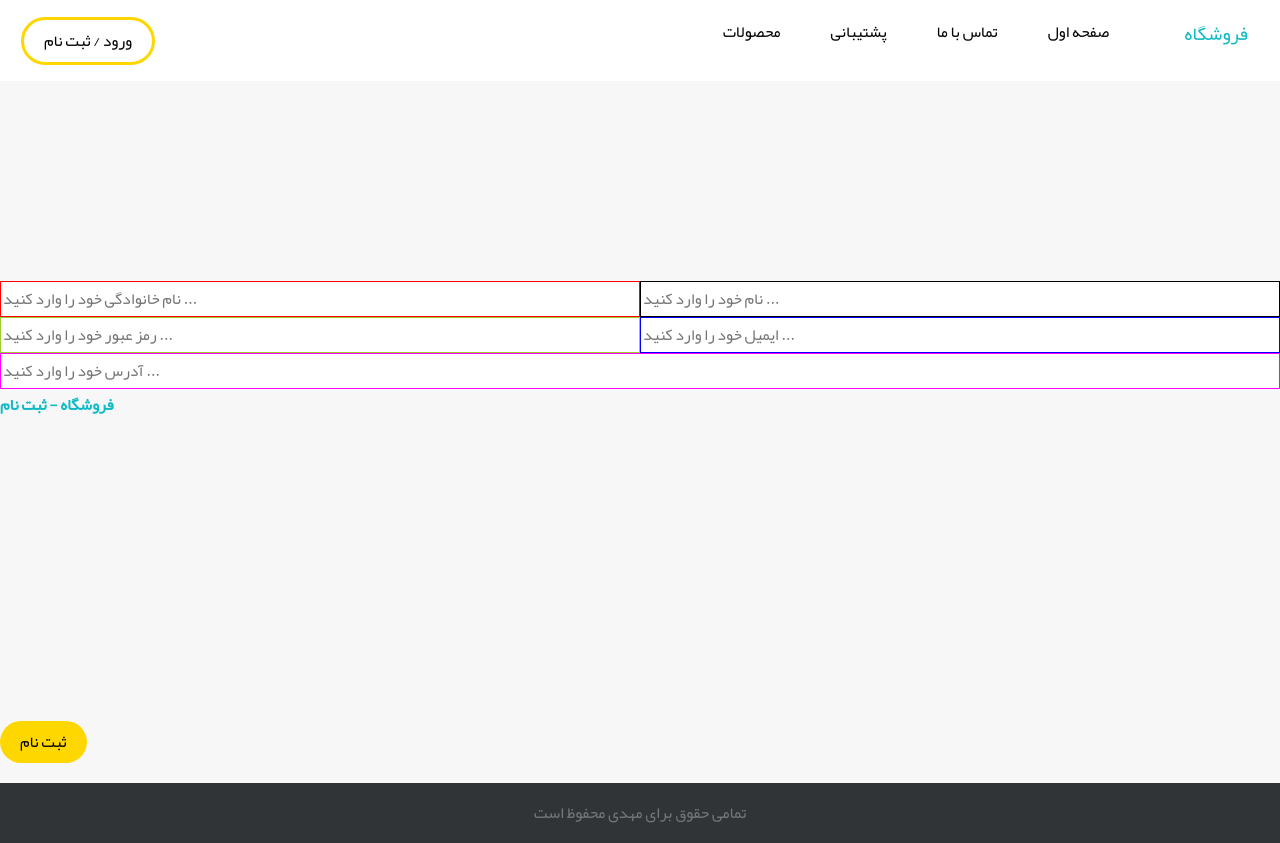
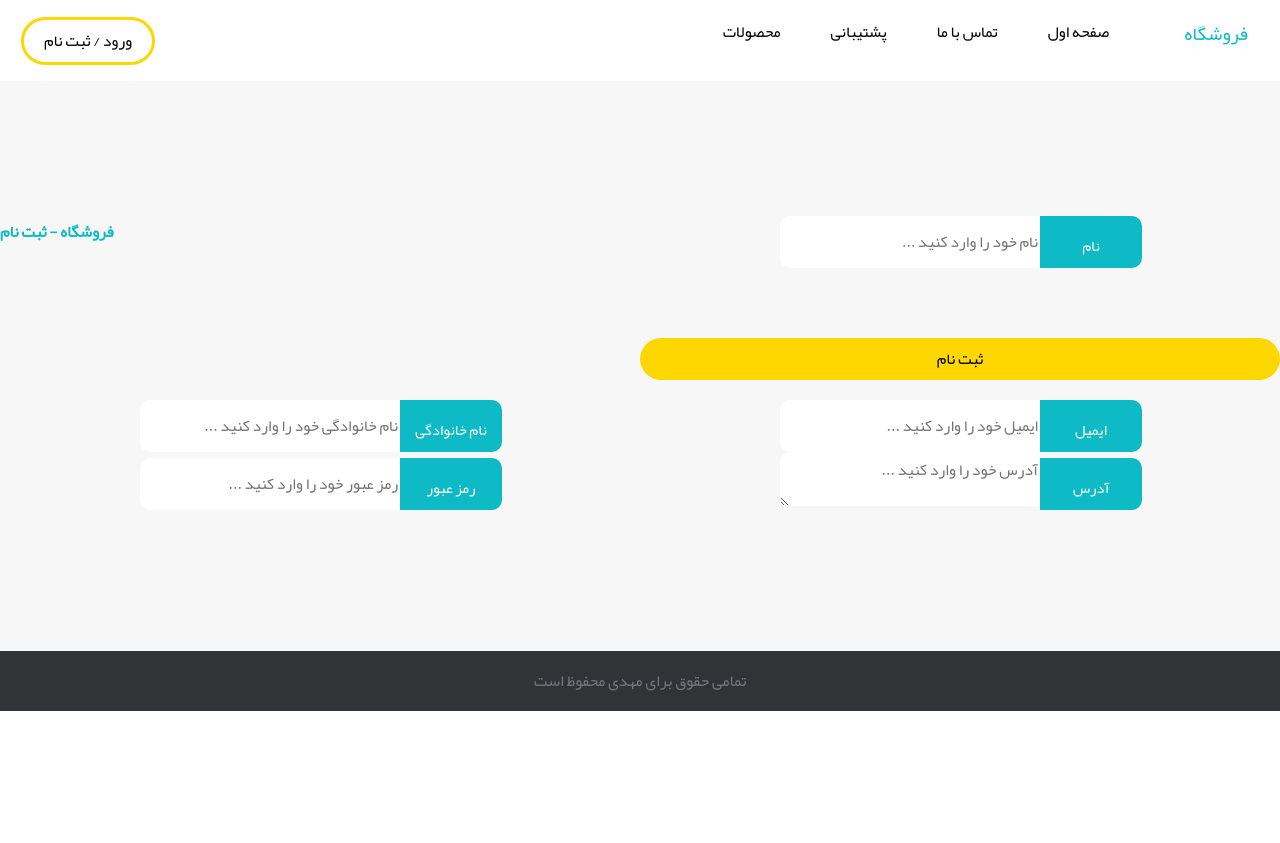
Before and after one commit to mnn59/web-new, a React app: page /signup in a window 1280 px wide. After the commit the page ends 800 px from the top, so only its background shows below. Built offline with nearby package versions, Linux system fonts and the light colour scheme.

Commit message:
Improve Signup container in a generic manner

```diff
--- a/src/containers/Signup/Signup.js
+++ b/src/containers/Signup/Signup.js
@@ -1,37 +1,136 @@
-import React from 'react'
+import React, {Component} from 'react'
 import {Link} from "react-router-dom";
 import LabeledInput from '../../components/UI/LabeledInput/LabeledInput'
 import classes from './Signup.module.css'
 import Footer from '../../components/UI/Footer/Footer'
 import Header from '../../components/UI/Header/Header'
 import Auxiliary from "../../hoc/Auxiliary";
-import SearchButton from '../../components/UI/SearchButton/SearchButton'
+import SignupButton from '../../components/UI/SearchButton/SearchButton'
 
-const signup = () => {
+class signup extends Component {
+    state = {
+        signupForm: {
+            name: {
+                elementType: 'input',
+                elementConfig: {
+                    type: 'text',
+                    placeholder: 'نام خود را وارد کنید ...'
+                },
+                label: 'نام',
+                value: '',
+                className: 'classes.labeledInputName'
+            },
+            familyName: {
+                elementType: 'input',
+                elementConfig: {
+                    type: 'text',
+                    placeholder: 'نام خانوادگی خود را وارد کنید ...'
+                },
+                label: 'نام خانوادگی',
+                value: '',
+                className: 'classes.labeledInputFamilyName'
+            },
+            email: {
+                elementType: 'input',
+                elementConfig: {
+                    type: 'email',
+                    placeholder: 'ایمیل خود را وارد کنید ...'
+                },
+                label: 'ایمیل',
+                value: '',
+                className: 'classes.labeledInputEmail'
+            },
+            password: {
+                elementType: 'input',
+                elementConfig: {
+                    type: 'password',
+                    placeholder: 'رمز عبور خود را وارد کنید ...'
+                },
+                label: 'رمز عبور',
+                value: '',
+                className: 'classes.labeledInputPassword'
+            },
+            address: {
+                elementType: 'textarea',
+                elementConfig: {
+                    type: 'text',
+                    placeholder: 'آدرس خود را وارد کنید ...',
+                },
+                label: 'آدرس',
+                value: '',
+                className: 'classes.labeledInputAddress'
+            }
+        }
+    }
+
+
+    inputChangedHandler = (event, inputIdentifier) => {
+        const updatedSignupForm = {
+            ...this.state.signupForm
+        }
+        const updatedFormElement = {    //deep clone
+            ...updatedSignupForm[inputIdentifier]
+        }
+        updatedFormElement.value = event.target.value
+        updatedSignupForm[inputIdentifier] = updatedFormElement
+        this.setState({signupForm: updatedSignupForm})
+    }
+
+
+    render() {
+        const formElementsArray = []
+        for (let key in this.state.signupForm) {
+            formElementsArray.push({
+                id: key,
+                config: this.state.signupForm[key]
+            })
+        }
         return (
             <Auxiliary>
                 <Header/>
                 <div className={classes.Signup}>
-                <div className={classes.grid_container}>
-                    <strong>فروشگاه - ثبت نام</strong>
-                    {/*<LabeledInput placeholder="نام خود را وارد کنید ..." label="نام" className={classes.labeledInputName}/>*/}
-                    {/*<LabeledInput placeholder="نام خانوادگی خود را وارد کنید ..." label="نام خانوادگی" labelClassName={classes.labelClassname} className={classes.labeledInputFamilyName}/>*/}
-                    {/*<LabeledInput placeholder="ایمیل خود را وارد کنید ..." label="ایمیل" className={classes.labeledInputEmail}/>*/}
-                    {/*<LabeledInput placeholder="رمز عبور خود را وارد کنید ..." label="رمز عبور" className={classes.labeledInputPassword}/>*/}
-                    {/*<LabeledInput placeholder="آدرس خود را وارد کنید ..." label="آدرس" className={classes.labeledInputAddress}/>*/}
+                    <form className={classes.grid_container}>
+                        {/*<strong>فروشگاه - ثبت نام</strong>*/}
+                        {/*<LabeledInput inputtype="input" type="text" placeholder="نام خود را وارد کنید ..." label="نام"*/}
+                        {/*              className={classes.labeledInputName}/>*/}
+                        {/*<LabeledInput inputtype="input" type="text" placeholder="نام خانوادگی خود را وارد کنید ..." label="نام خانوادگی"*/}
+
+                        {/*              className={classes.labeledInputFamilyName}/>*/}
+                        {/*<LabeledInput inputtype="input" type="email" placeholder="ایمیل خود را وارد کنید ..." label="ایمیل"*/}
+                        {/*              className={classes.labeledInputEmail}/>*/}
+                        {/*<LabeledInput inputtype="input" type="password" placeholder="رمز عبور خود را وارد کنید ..." label="رمز عبور"*/}
+                        {/*              className={classes.labeledInputPassword}/>*/}
+                        {/*<LabeledInput inputtype="textarea" placeholder="آدرس خود را وارد کنید ..." label="آدرس"*/}
+                        {/*              className={classes.labeledInputAddress}/>*/}
 
 
-                    <input type="text" placeholder="نام خود را وارد کنید ..."  className={classes.labeledInputName}/>
-                    <input type="text" placeholder="نام خانوادگی خود را وارد کنید ..."   className={classes.labeledInputFamilyName}/>
-                    <input type="text" placeholder="ایمیل خود را وارد کنید ..."  className={classes.labeledInputEmail}/>
-                    <input type="text" placeholder="رمز عبور خود را وارد کنید ..."  className={classes.labeledInputPassword}/>
-                    <input type="text" placeholder="آدرس خود را وارد کنید ..."  className={classes.labeledInputAddress}/>
-                </div>
-                <SearchButton value="ثبت نام" className={classes.signupButton}/>
+                        {/*<input type="text" placeholder="نام خود را وارد کنید ..."  className={classes.labeledInputName}/>*/}
+                        {/*<input type="text" placeholder="نام خانوادگی خود را وارد کنید ..."   className={classes.labeledInputFamilyName}/>*/}
+                        {/*<input type="text" placeholder="ایمیل خود را وارد کنید ..."  className={classes.labeledInputEmail}/>*/}
+                        {/*<input type="text" placeholder="رمز عبور خود را وارد کنید ..."  className={classes.labeledInputPassword}/>*/}
+                        {/*<input type="text" placeholder="آدرس خود را وارد کنید ..."  className={classes.labeledInputAddress}/>*/}
+
+
+                        <strong>فروشگاه - ثبت نام</strong>
+                        {formElementsArray.map(formElement => (
+                            <LabeledInput
+                                key={formElement.id}
+                                elementType={formElement.config.elementType}
+                                elementConfig={formElement.config.elementConfig}
+                                label={formElement.config.label}
+                                value={formElement.config.value}
+                                className={formElement.config.className}    //classes did not apply
+                                changed={(event) => this.inputChangedHandler(event, formElement.id)}
+                            />
+                        ))}
+                        <SignupButton value="ثبت نام" className={classes.signupButton}/>
+                    </form>
+
                 </div>
                 <Footer/>
             </Auxiliary>
         )
     }
+}
 
 export default signup
--- a/src/containers/Signup/Signup.module.css
+++ b/src/containers/Signup/Signup.module.css
@@ -15,6 +15,7 @@
     "labeledInputPassword labeledInputEmail"
     "labeledInputAddress labeledInputAddress"
     ;
+    gap: 0;
     /*grid-template-columns: 1fr 1fr;*/
     /*grid-template-rows: 1fr 1fr 1fr;*/
 }
@@ -24,41 +25,45 @@
     /*text-align: center;*/
     margin-bottom: 30px;
     color: rgb(14, 186, 197);
+    grid-row-start: 1;
+    grid-row-end: 3;
 }
 
+
 .signupButton {
-
+    grid-row-start: 2;
+    grid-row-end: 3;
 }
 
 
 
 
-.labelClassname{
-    width: 72px;
-}
+/*.labelClassname{*/
+/*    width: 72px;*/
+/*}*/
 
 
 .labeledInputName {
     grid-area: labeledInputName;
-    border: 1px solid black;
+    /*border: 1px solid black;*/
 }
 
 .labeledInputFamilyName {
     grid-area: labeledInputFamilyName;
-    border: 1px solid red;
+    /*border: 1px solid red;*/
 }
 
 .labeledInputEmail {
     grid-area: labeledInputEmail;
-    border: 1px solid blue;
+    /*border: 1px solid blue;*/
 }
 
 .labeledInputPassword {
     grid-area: labeledInputPassword;
-    border: 1px solid yellowgreen;
+    /*border: 1px solid yellowgreen;*/
 }
 
 .labeledInputAddress {
     grid-area: labeledInputAddress;
-    border: 1px solid fuchsia;
+    /*border: 1px solid fuchsia;*/
 }
```
Lines whose indentation alone changed are shown as unchanged.
